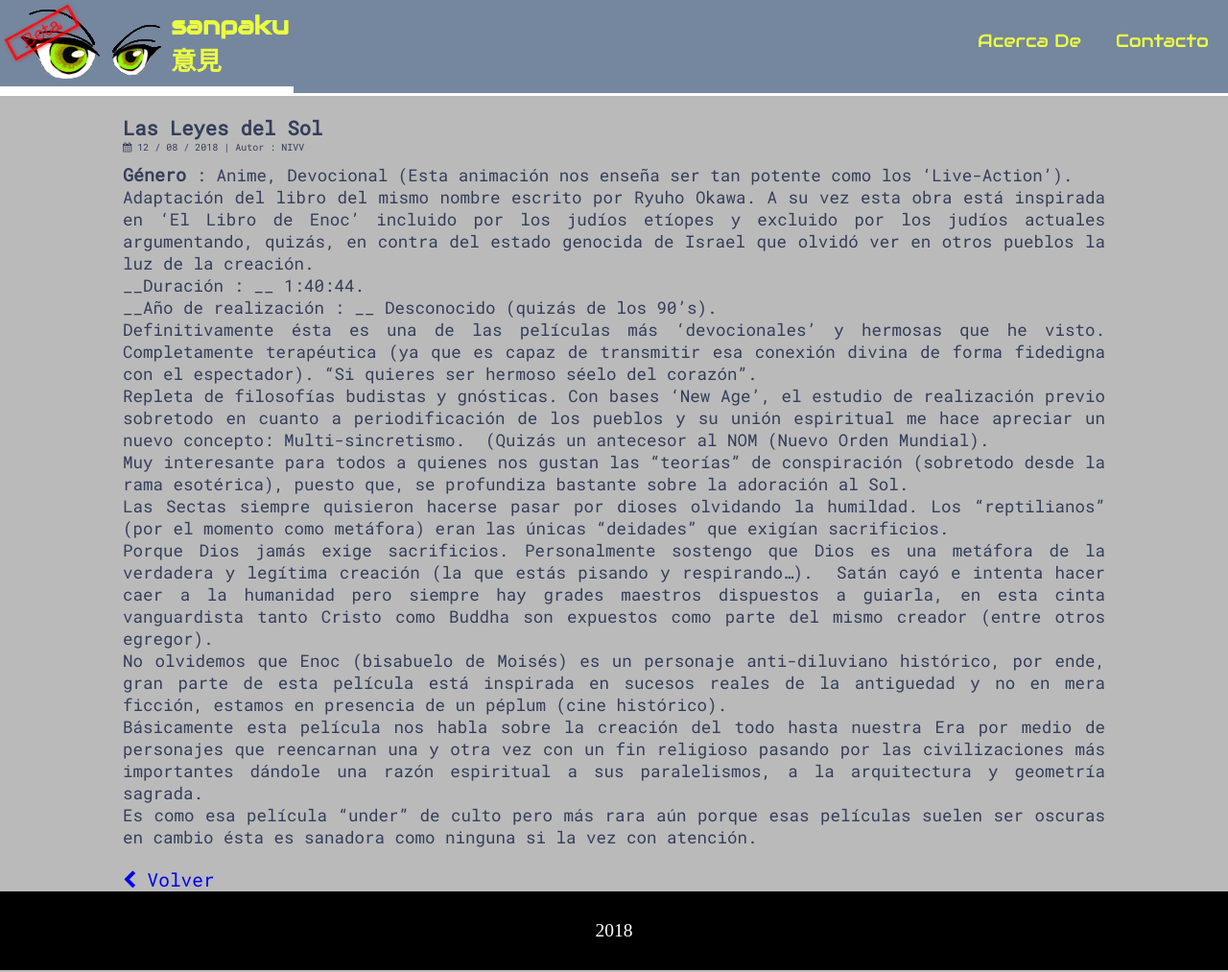
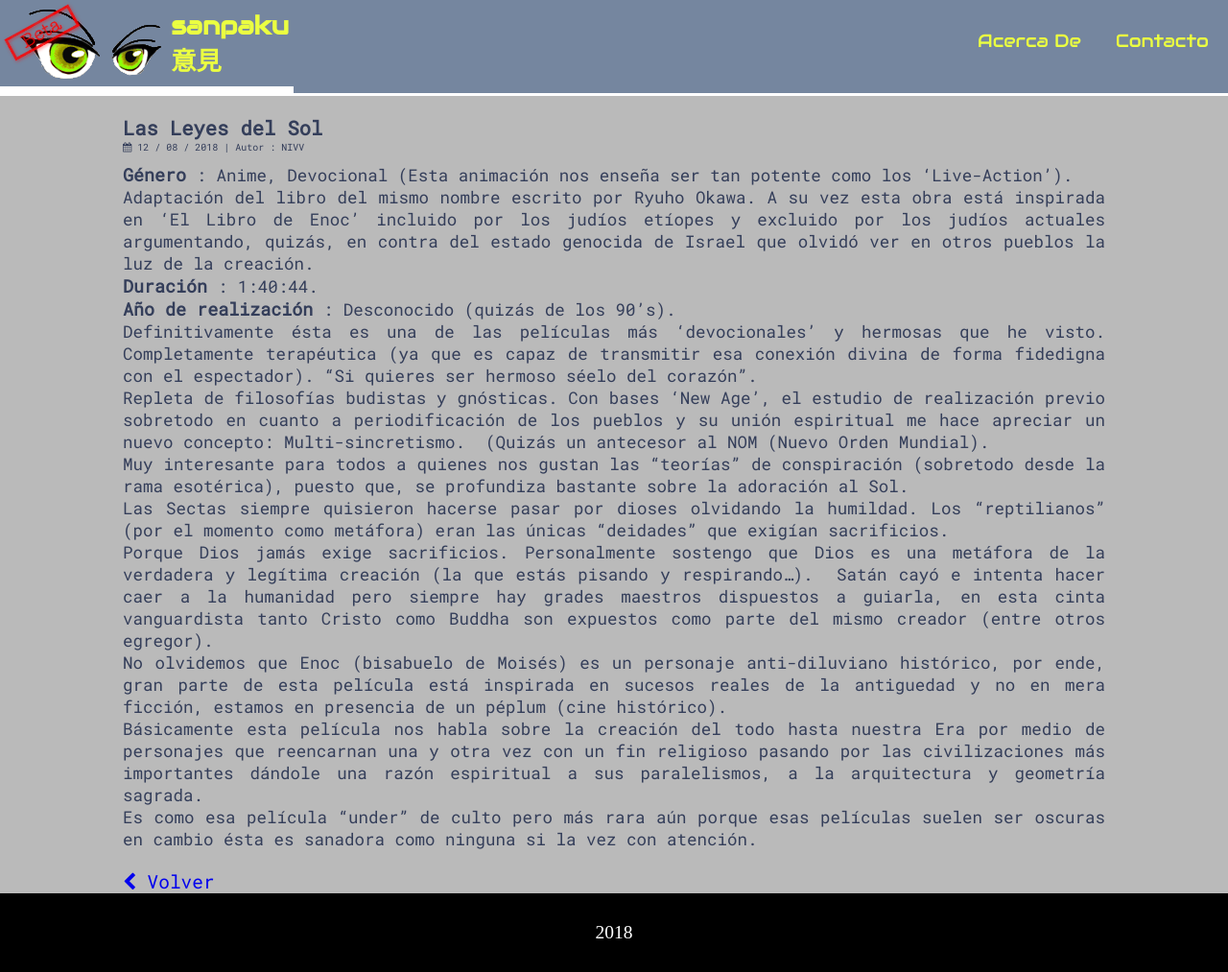
Before and after one commit to sanpakuiken/jekyll-starter, a Jekyll site: the page built from _posts/2018-08-12-Las-Leyes-del-Sol.markdown, in a window 1280 px wide and 1013 px high. Shown: the whole window at 96% size. Built offline with Jekyll 4.4.1, drawn with Linux system fonts in a browser that asks for light colours.

Commit message:
Initial commit

```diff
--- a/_posts/2018-08-12-Las-Leyes-del-Sol.markdown
+++ b/_posts/2018-08-12-Las-Leyes-del-Sol.markdown
@@ -7,8 +7,8 @@ author: NIVV
 
 __Género__ :  Anime, Devocional (Esta animación nos enseña ser tan potente como los 'Live-Action').
 Adaptación del libro del mismo nombre escrito por Ryuho Okawa. A su vez esta obra está inspirada en 'El Libro de Enoc' incluido por los judíos etíopes y excluido por los judíos actuales argumentando, quizás, en contra del estado genocida de Israel qu-moarmoar-e olvidó ver en otros pueblos la luz de la creación.
-__Duración : __ 1:40:44.
-__Año de realización : __ Desconocido (quizás de los 90's).
+__Duración__ :  1:40:44.
+__Año de realización__ : Desconocido (quizás de los 90's).
 Definitivamente ésta es una de las películas más 'devocionales' y hermosas que he visto. Completamente terapéutica (ya que es capaz de transmitir esa conexión divina de forma fidedigna con el espectador).
 "Si quieres ser hermoso séelo del corazón".
 Repleta de filosofías budistas y gnósticas. Con bases 'New Age', el estudio de realización previo sobretodo en cuanto a periodificación de los pueblos y su unión espiritual me hace apreciar un nuevo concepto: Multi-sincretismo.
```
